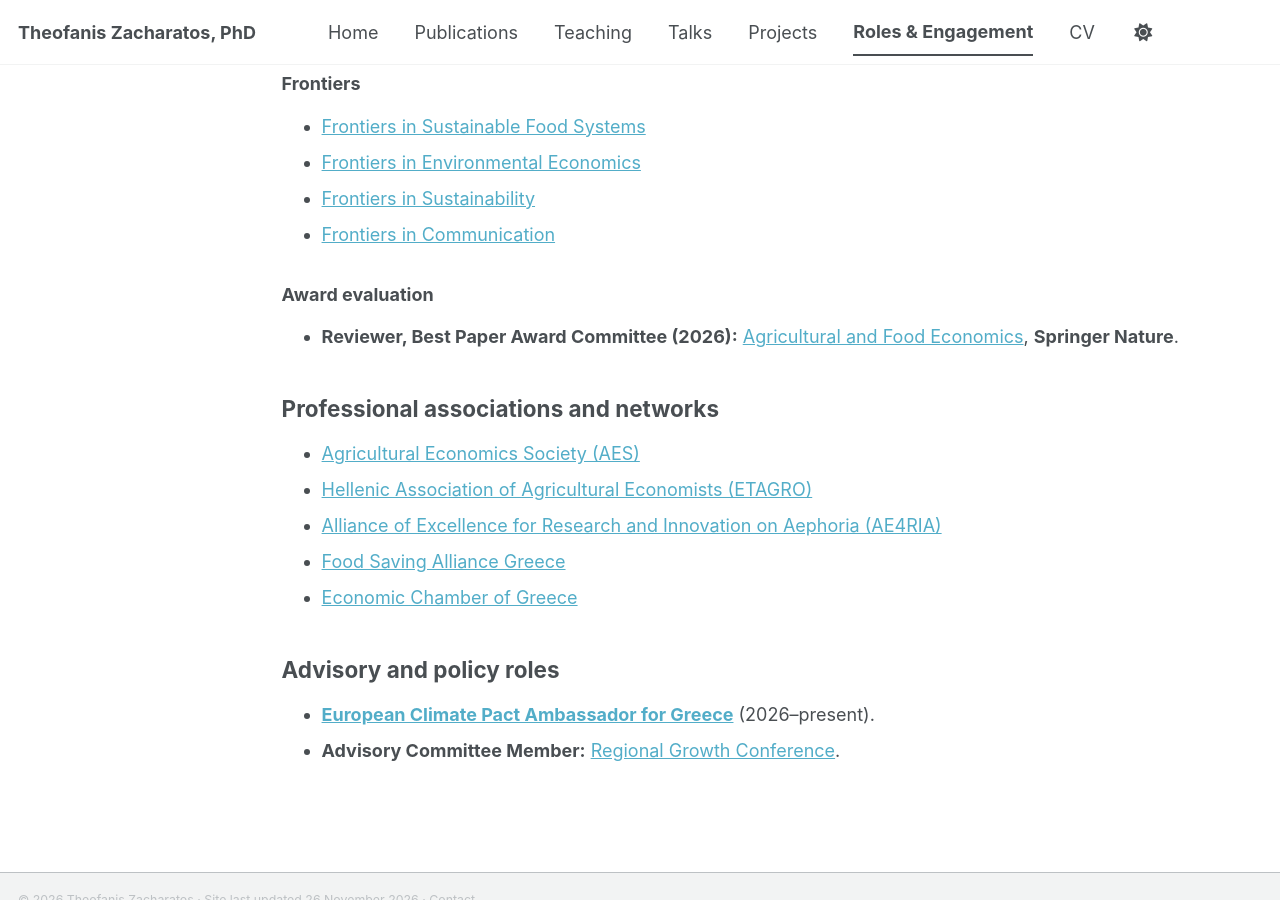
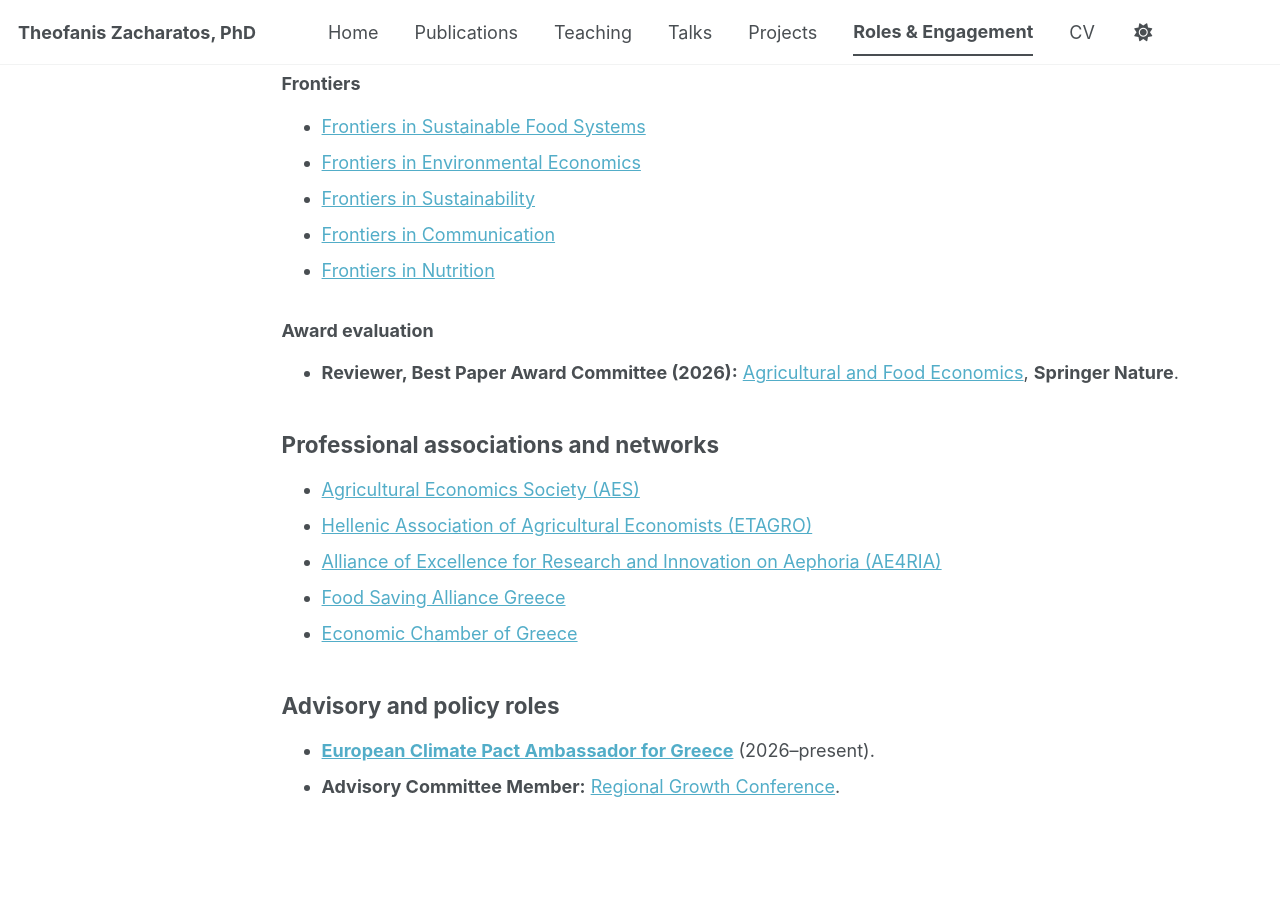
Before and after one commit to TheofanisZacharatos/theofaniszacharatos.github.io, a Jekyll site: the page built from _pages/academic-service.md, in a window 1280 px wide and 900 px high, scrolled down 1289 px. Built offline with Jekyll 4.4.1, drawn with Linux system fonts in a browser that asks for light colours; a style sheet for code colours, icons or effects is not loaded.

Commit message:
Update academic-service.md

```diff
--- a/_pages/academic-service.md
+++ b/_pages/academic-service.md
@@ -50,6 +50,7 @@ I have served as a peer reviewer for more than **18 international academic journ
 - [Frontiers in Environmental Economics](https://www.frontiersin.org/journals/environmental-economics)
 - [Frontiers in Sustainability](https://www.frontiersin.org/journals/sustainability)
 - [Frontiers in Communication](https://www.frontiersin.org/journals/communication)
+- [Frontiers in Nutrition](https://www.frontiersin.org/journals/nutrition)
 
 ### Award evaluation
 
```
